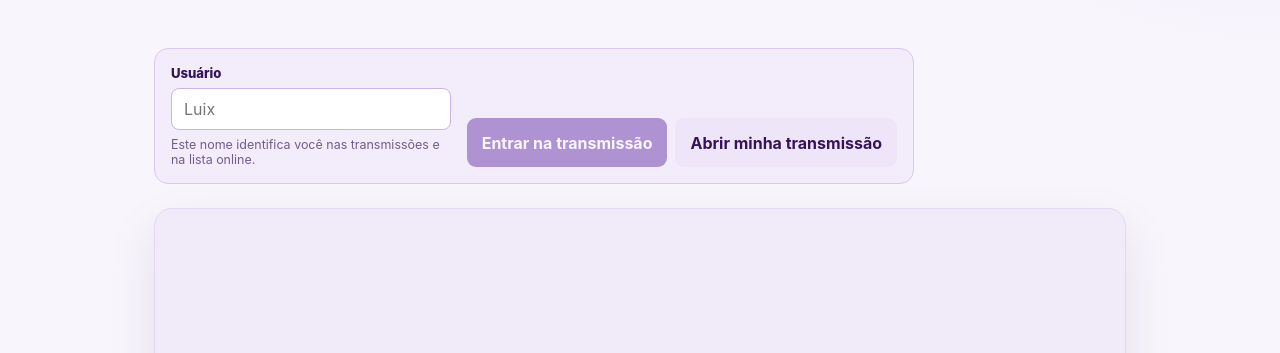
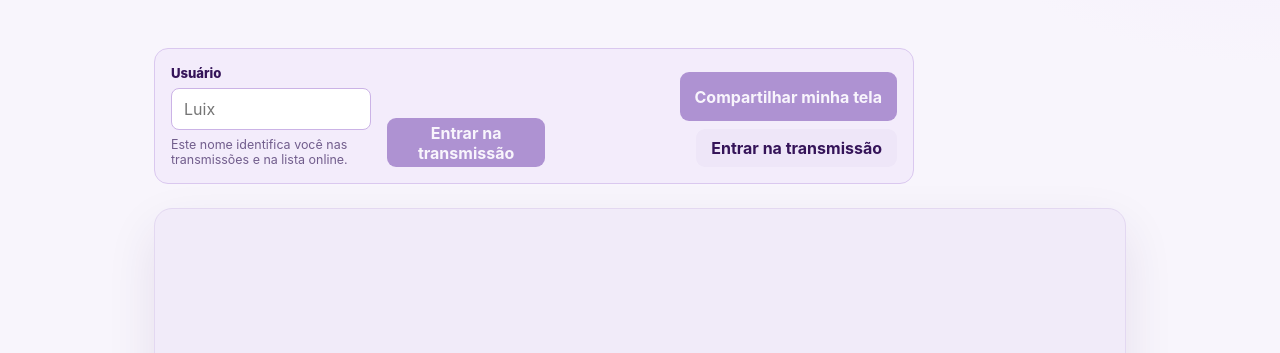
Before and after one commit to Apheliar2001/espelho-screen-share, a website: page index.html in a window 1280 px wide. Shown: the part 447-800 px from the top of the page. Drawn offline with Linux system fonts and the light colour scheme.

Commit message:
Move host actions beside the user field

```diff
--- a/index.html
+++ b/index.html
@@ -28,7 +28,10 @@
           <button id="joinViewerButton" class="primary" disabled>Entrar na transmissão</button>
           <button id="unmuteButton" class="secondary" hidden>Ativar som</button>
           <button id="fullscreenButton" class="secondary" hidden>Tela cheia</button>
-          <button id="openBroadcastButton" class="secondary">Abrir minha transmissão</button>
+        </div>
+        <div id="hostActions" class="viewer-actions">
+          <button id="shareButton" class="primary" disabled>Compartilhar minha tela</button>
+          <button id="browseOnlineButton" class="secondary">Entrar na transmissão</button>
         </div>
       </section>
       <section class="stage">
@@ -43,7 +46,6 @@
       <section class="controls">
         <div class="link-box"><span id="roomLink">O link será criado quando você iniciar a transmissão.</span><button id="copyButton" class="secondary" disabled>Copiar link</button></div>
         <div class="actions">
-          <button id="shareButton" class="primary" disabled>Compartilhar minha tela</button>
           <button id="changeScreenButton" class="secondary" hidden>Alterar tela/janela</button>
           <button id="stopButton" class="danger" hidden>Parar transmissão</button>
         </div>
```
